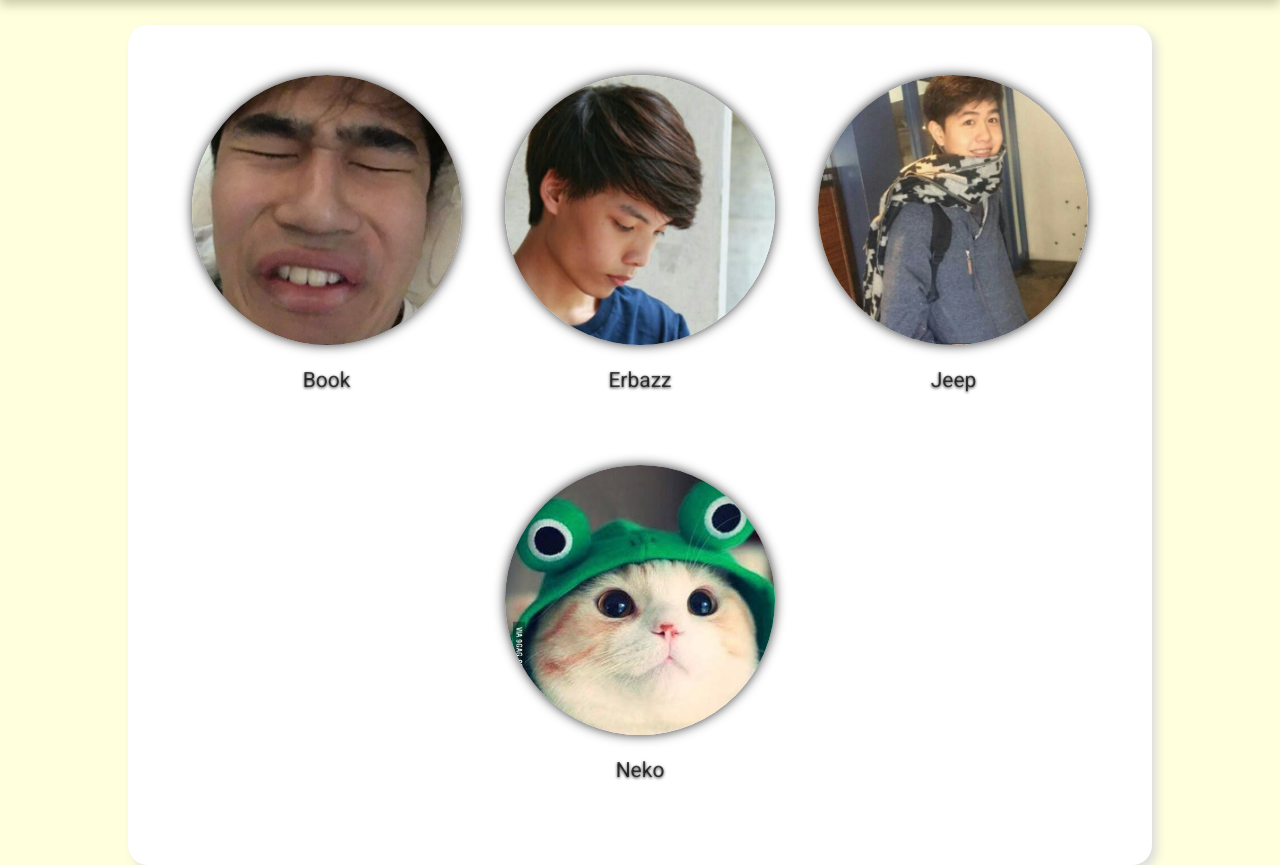
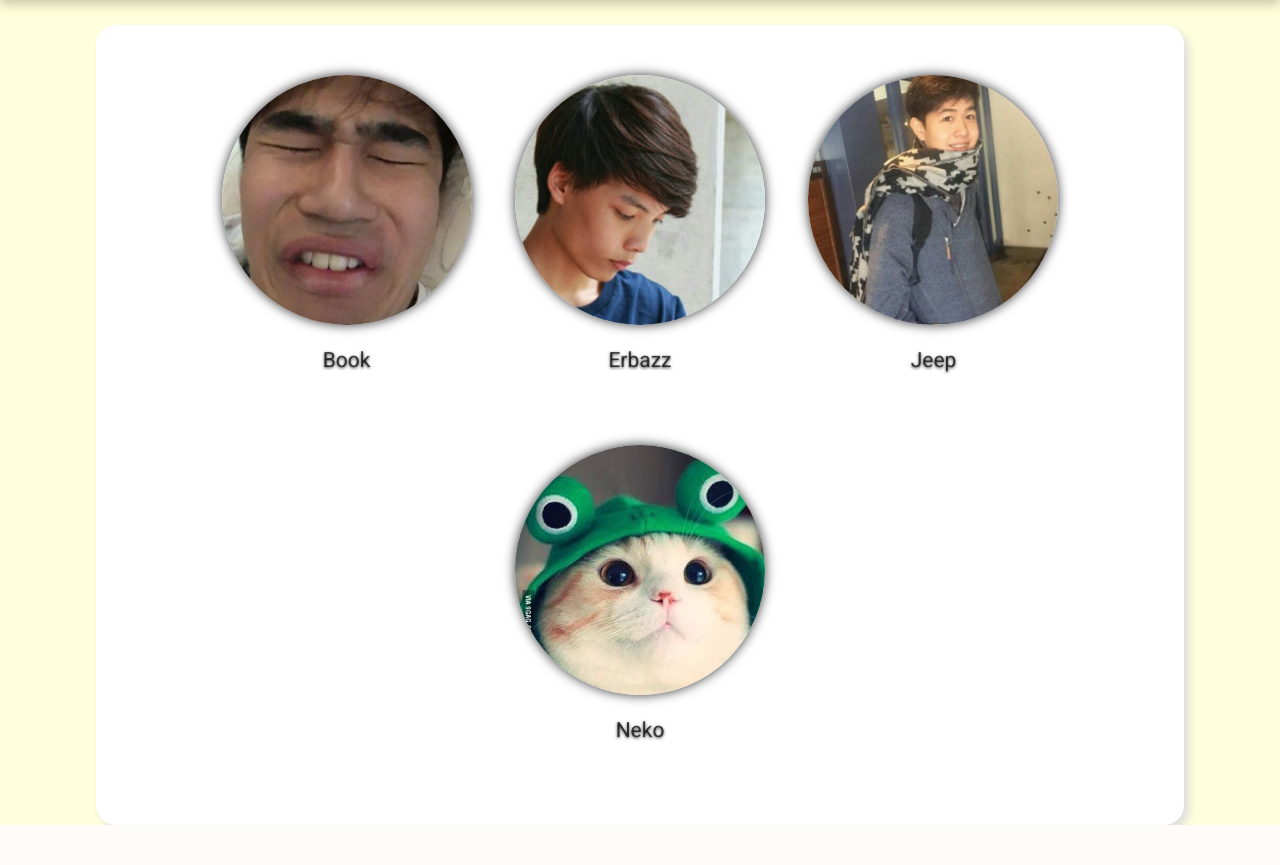
Before and after one commit to ErbaZZ/MUDining, a PHP site: page /contact.php in a window 1280 px wide. Shown: the part 75-940 px from the top of the page. After the commit the page ends 900 px from the top, so only its background shows below. Run offline with PHP 8.4, Linux system fonts and the light colour scheme; some libraries are stand-ins or nearby versions.

Commit message:
Setup of unzoomed test.

```diff
--- a/assets/css/contact.css
+++ b/assets/css/contact.css
@@ -1,7 +1,7 @@
 .circular {
     display: inline-block;
-    width: 270px;
-    height: 270px;
+    width: 250px;
+    height: 250px;
     border-radius: 50%;
     box-shadow: 0 0 12px rgba(0, 0, 0, .8);
     transition: all 0.5s ease-in-out;
--- a/assets/css/index.css
+++ b/assets/css/index.css
@@ -1,3 +1,7 @@
+body {
+  overflow: hidden;
+}
+
 .random_eat_button {
     border-radius: 50%;
     background-color: #f4511e;
@@ -35,7 +39,7 @@
     overflow: hidden;
     background-color: #333333;
     width: 100%;
-    height: 25%;
+    height: 24%;
     white-space: nowrap;
 }
 
--- a/contact.php
+++ b/contact.php
@@ -6,7 +6,7 @@
   <?php include("navbar.php"); ?>
   <link rel="stylesheet" type="text/css" href="assets/css/contact.css" />
 
-  <div id="wrapper" class="container" style="width:80%;">
+  <div id="wrapper" class="container" style="width:85%;">
 
     <div id="contact" class="animate form">
 
```
